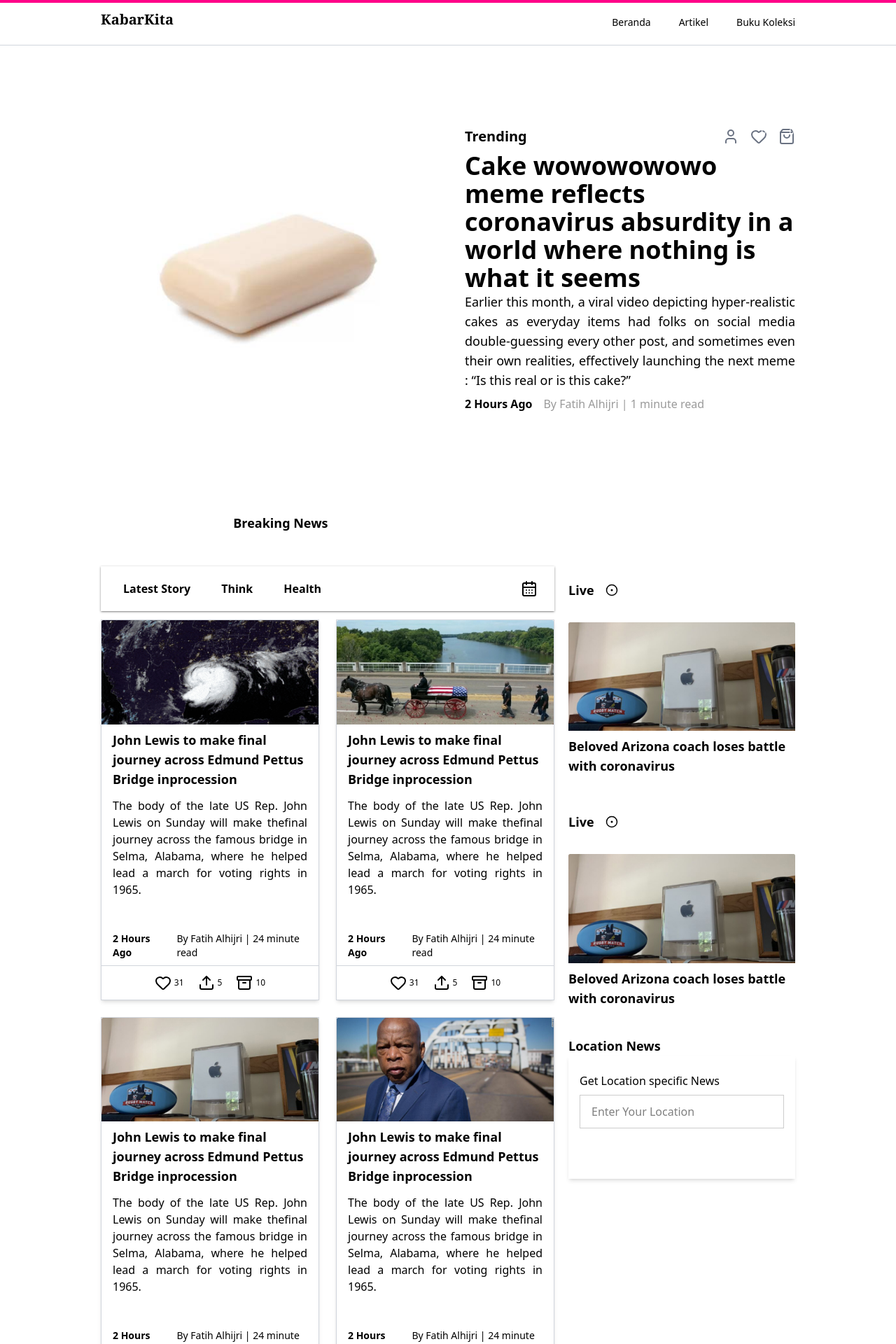
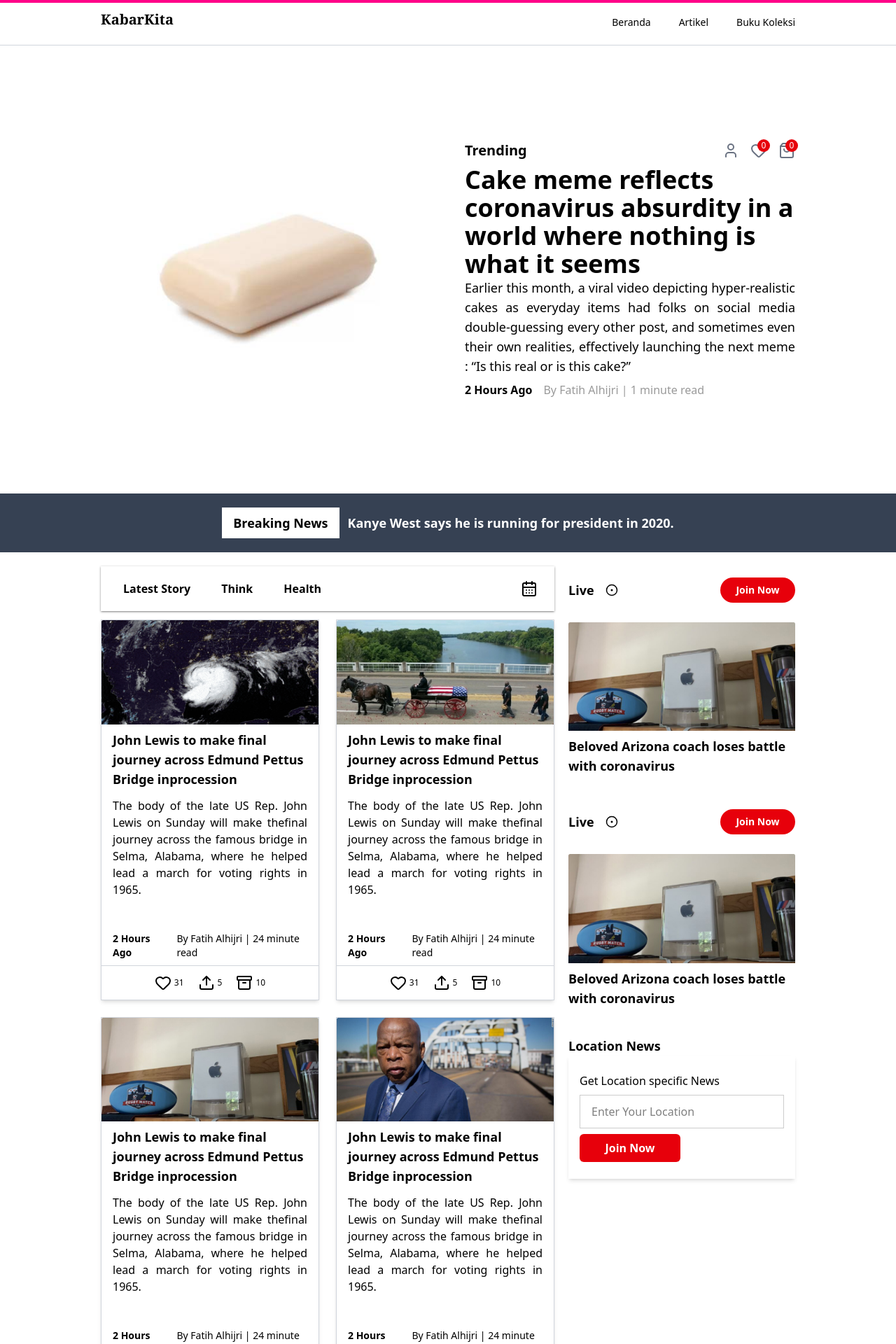
Before and after one commit to fatihalhijri/KabarKita, a Next.js app: page / in a window 1280 px wide. Shown: the top 1920 px of the page at 70% size. Built offline with nearby package versions, Linux system fonts and the light colour scheme.

Commit message:
resolved

```diff
--- a/src/app/globals.css
+++ b/src/app/globals.css
@@ -1,7 +1 @@
 @import "tailwindcss";
-
-:root {
-  --color-merah: #C31815;
-  --color-abu: #2A2A2A;
-  --color-brand: #00bcd4;
-}
--- a/src/components/Navbar/contact.tsx
+++ b/src/components/Navbar/contact.tsx
@@ -109,7 +109,7 @@ const Contact = () => {
                 <button
                   type="submit"
                   disabled={state.submitting}
-                  className="px-4 w-36 py-2 bg-merah rounded-md text-center"
+                  className="px-4 w-36 py-2 bg-red-600 rounded-md text-center"
                 >
                   <p className="font-semibold text-base text-white">
                     {state.submitting ? "Mengirim..." : "Kirim"}
--- a/src/components/artikel/Landing.tsx
+++ b/src/components/artikel/Landing.tsx
@@ -11,7 +11,7 @@ import React from "react";
 const LandingArtikel = () => {
   return (
     <div className="w-full h-full ">
-      <div className="md:flex hidden h-1/2 bg-gray-100 w-full absolute -z-10"></div>
+      <div className="md:flex hidden h-1/2 bg-gray-700 w-full absolute -z-10"></div>
       <div className="flex md:hidden  bg-gray-700 w-full h-[30vh]">
         <div className="flex md:hidden justify-center items-center px-6 py-5">
           <h2 className="lg:text-4xl text-2xl  text-white font-semibold font-serif leading-snug">
--- a/src/components/home/News.tsx
+++ b/src/components/home/News.tsx
@@ -151,7 +151,7 @@ const News = () => {
                   className="w-full py-[0.7rem]  border border-black/20  text-black   px-4"
                 />
               </div>
-              <div className="px-4 w-36 py-2 bg-merah rounded-md text-center ">
+              <div className="px-4 w-36 py-2 bg-red-600 rounded-md text-center ">
                 <p className="font-semibold md:text-base text-sm text-white">Join Now</p>
               </div>
             </div>
@@ -184,7 +184,7 @@ const News = () => {
                   className="w-full py-[0.7rem]  border border-black/20  text-black   px-4"
                 />
               </div>
-              <div className="px-4 w-36 py-2 bg-merah rounded-md text-center ">
+              <div className="px-4 w-36 py-2 bg-red-600 rounded-md text-center ">
                 <p className="font-semibold text-base text-white">Join Now</p>
               </div>
             </div>
--- a/src/components/home/NewsAlert.tsx
+++ b/src/components/home/NewsAlert.tsx
@@ -4,7 +4,7 @@ import React from "react";
 const NewsAlert = () => {
   return (
     <div className="">
-      <div className="w-full flex items-center md:justify-center justify-start py-5  px-6 md:px-12 lg:px-16 xl:px-36 bg-merah">
+      <div className="w-full flex items-center md:justify-center justify-start py-5  px-6 md:px-12 lg:px-16 xl:px-36 bg-gray-700">
         <div className="flex flex-col md:flex-row justify-start items-start md:items-center gap-3 ">
           <div className="flex flex-row items-center gap-4">
             <Link href={'/artikel'} >
--- a/src/components/home/SideNews.tsx
+++ b/src/components/home/SideNews.tsx
@@ -15,7 +15,7 @@ const SideNews: React.FC<Props> = ({ img, title }) => {
           <h2 className="font-bold text-lg text-merah">Live</h2>
           <LucideCircleDot className="text-merah " height={18} width={18} />
         </div>
-        <div className="px-4 w-36 md:py-2 py-1 bg-merah rounded-full text-center animate-pulse">
+        <div className="px-4 w-36 md:py-2 py-1 bg-red-600 rounded-full text-center animate-pulse">
           <p className="font-semibold md:text-sm text-white text-xs">Join Now</p>
         </div>
       </div>
--- a/src/components/home/landing.tsx
+++ b/src/components/home/landing.tsx
@@ -27,13 +27,13 @@ const LandingPage = () => {
                   <User />
                   <div className="relative">
                     <Heart />
-                    <div className="bg-merah rounded-full absolute top-0 right-0 w-[18px] h-[18px] text-[12px] text-white grid place-items-center translate-x-1 -translate-y-1">
+                    <div className="bg-red-600 rounded-full absolute top-0 right-0 w-[18px] h-[18px] text-[12px] text-white grid place-items-center translate-x-1 -translate-y-1">
                       0
                     </div>
                   </div>
                   <div className="relative">
                     <ShoppingBag />
-                    <div className="bg-merah rounded-full absolute top-0 right-0 w-[18px] h-[18px] text-[12px] text-white grid place-items-center translate-x-1 -translate-y-1">
+                    <div className="bg-red-600 rounded-full absolute top-0 right-0 w-[18px] h-[18px] text-[12px] text-white grid place-items-center translate-x-1 -translate-y-1">
                       0
                     </div>
                   </div>
@@ -41,7 +41,7 @@ const LandingPage = () => {
               </div>
               <div className="flex flex-col justify-center items-center">
                 <h2 className="lg:font-bold font-semibold  text-secondary text-left lg:text-4xl text-3xl ">
-                  Cake wowowowowo meme reflects coronavirus absurdity in a world where
+                  Cake meme reflects coronavirus absurdity in a world where
                   nothing is what it seems
                 </h2>
                 <div className="md:w-56  lg:h-1/4  lg:w-1/4  lg:hidden flex  justify-center items-center ">
--- /dev/null
+++ b/tailwind.config.js
@@ -0,0 +1,14 @@
+// ...existing code...
+module.exports = {
+  theme: {
+    extend: {
+      colors: {
+        merah: '#C31815',
+        abu: '#2A2A2A',
+        brand: '#00bcd4',
+      },
+    },
+  },
+  // ...existing code...
+}
+// ...existing code...
```
